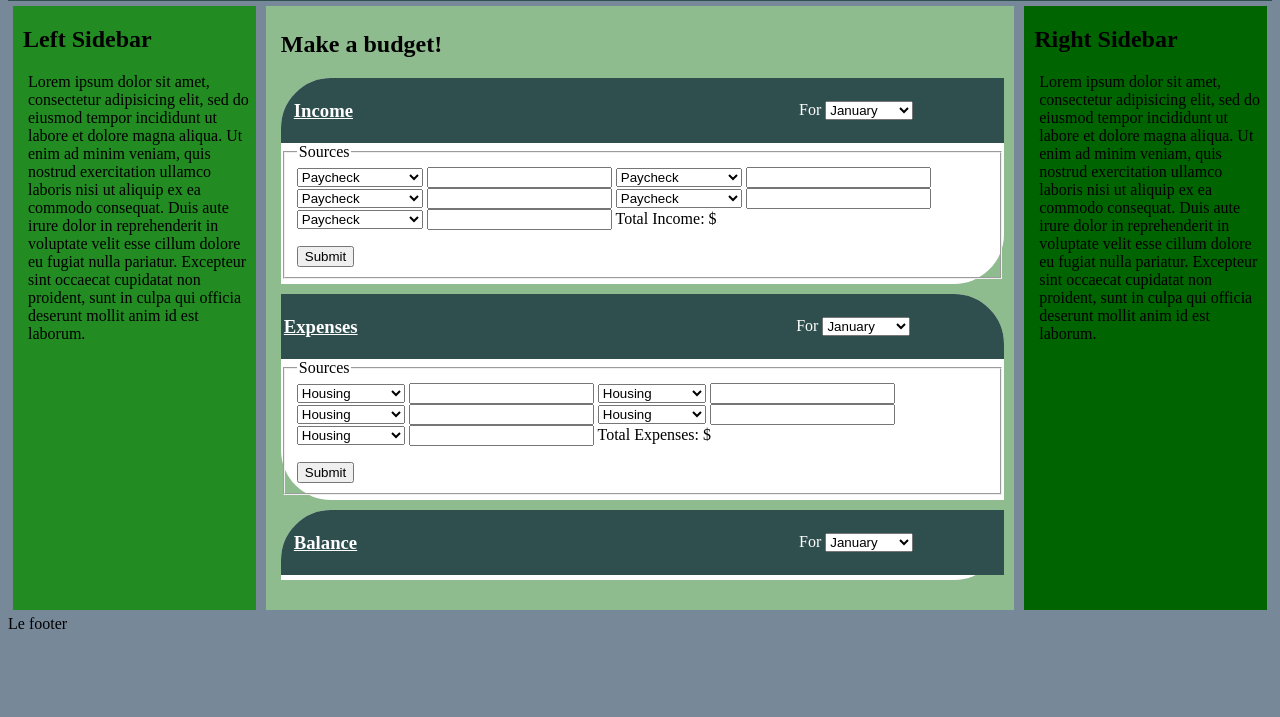
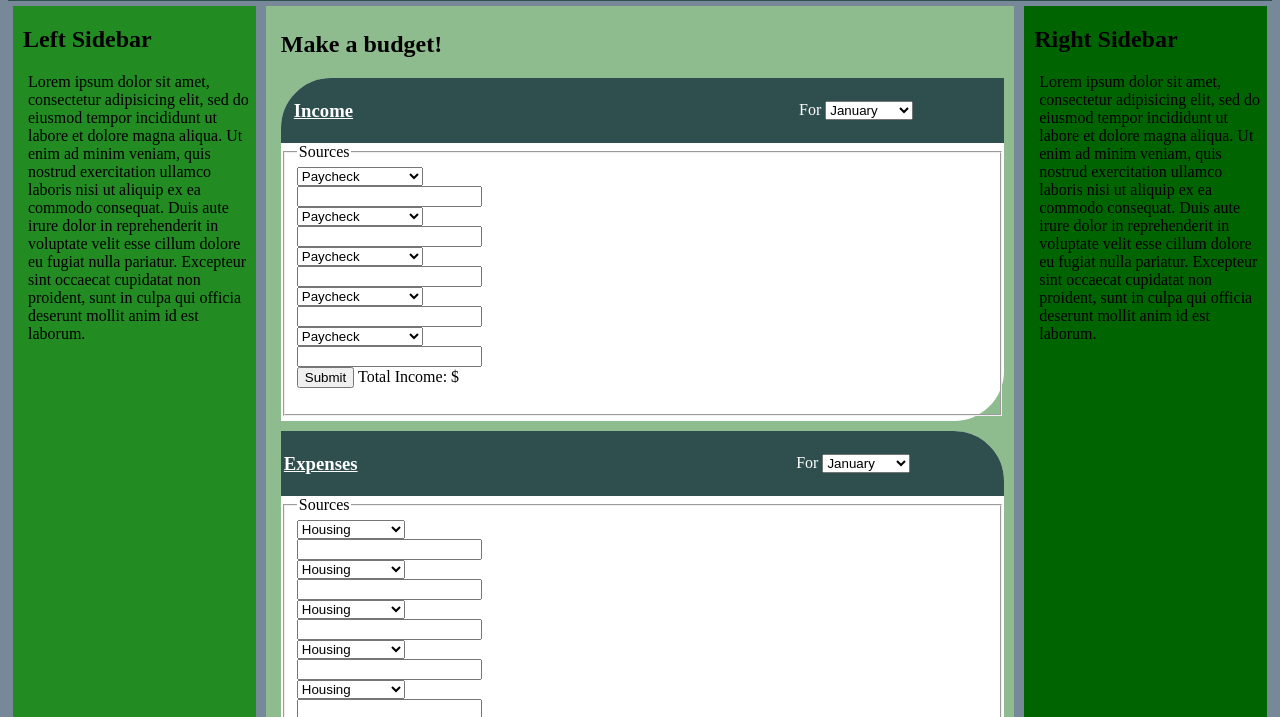
Before and after one commit to tylerbyte-tiy/final-project, a plain HTML site: page index.html in a window 1280 px wide. Shown: the part 76-793 px from the top of the page. Drawn offline with Linux system fonts and the light colour scheme.

Commit message:
feat (style) Align income & expenses left

```diff
--- a/index.html
+++ b/index.html
@@ -12,10 +12,10 @@
       <img class="dollar-sign" src="dollar-sign.png" alt="" />
       <nav>
         <ul>
-          <li><a href="index.html"><button>Home</button></a></li>
-          <li><a href="sign-up.html"><button>Sign Up/Log In</button></a></li>
-          <li><a href="#"><button>Search</button></a></li>
-          <li><a href="#"><button>Profile</button></a></li>
+          <li><a href="index.html"><button class="nav-button">Home</button></a></li>
+          <li><a href="sign-up.html"><button class="nav-button">Sign Up/Log In</button></a></li>
+          <li><a href="#"><button class="nav-button">Search</button></a></li>
+          <li><a href="#"><button class="nav-button">Profile</button></a></li>
         </ul>
       </nav>
     </header>
@@ -50,7 +50,7 @@
     <fieldset>
         <legend>Sources</legend>
         <label for="username">
-          <select>
+          <select  class="align-left">
             <option value="">Paycheck</option>
             <option value="">Side job</option>
             <option value="">Gift</option>
@@ -58,10 +58,10 @@
             <option value="">Other</option>
           </select>
         </label>
-        <input id="username" type="text" name="username">
+        <input class="align-left" id="username" type="text" name="username">
 
         <label for="username">
-          <select>
+          <select class="align-left">
             <option value="">Paycheck</option>
             <option value="">Side job</option>
             <option value="">Gift</option>
@@ -69,10 +69,10 @@
             <option value="">Other</option>
           </select>
         </label>
-        <input id="" type="text" name="username">
+        <input  class="align-left" id="" type="text" name="username">
 
         <label for="username">
-          <select>
+          <select class="align-left">
             <option value="">Paycheck</option>
             <option value="">Side job</option>
             <option value="">Gift</option>
@@ -80,10 +80,10 @@
             <option value="">Other</option>
           </select>
         </label>
-        <input id="" type="text" name="username">
+        <input  class="align-left" id="" type="text" name="username">
 
         <label for="username">
-          <select>
+          <select  class="align-left">
             <option value="">Paycheck</option>
             <option value="">Side job</option>
             <option value="">Gift</option>
@@ -91,10 +91,10 @@
             <option value="">Other</option>
           </select>
         </label>
-        <input id="" type="text" name="username">
+        <input  class="align-left" id="" type="text" name="username">
 
         <label for="username">
-          <select>
+          <select class="align-left">
             <option value="">Paycheck</option>
             <option value="">Side job</option>
             <option value="">Gift</option>
@@ -102,12 +102,16 @@
             <option value="">Other</option>
           </select>
         </label>
-        <input id="" type="text" name="username">
+        <input  class="align-left" id="" type="text" name="username">
 
-        <label for="password">Total Income: </label>
-        $<p id= "total-income"></p>
+        <div class="align-left">
+          <input type="submit" value="Submit">
 
-    <input type="submit" value="Submit">
+          <label for="password">Total Income: </label>
+          $<p id= "total-income"></p>
+
+        </div>
+
   </fieldset>
 </form>
 
@@ -134,7 +138,7 @@
     <fieldset>
         <legend>Sources</legend>
         <label for="username">
-          <select>
+          <select class="align-left">
             <option value="">Housing</option>
             <option value="">Transportation</option>
             <option value="">Food</option>
@@ -142,10 +146,10 @@
             <option value="">Other</option>
           </select>
         </label>
-        <input id="" type="text" name="username">
+        <input class="align-left" id="" type="text" name="username">
 
         <label for="username">
-          <select>
+          <select class="align-left">
             <option value="">Housing</option>
             <option value="">Transportation</option>
             <option value="">Food</option>
@@ -153,10 +157,10 @@
             <option value="">Other</option>
           </select>
         </label>
-        <input id="" type="text" name="username">
+        <input class="align-left" id="" type="text" name="username">
 
         <label for="username">
-          <select>
+          <select class="align-left">
             <option value="">Housing</option>
             <option value="">Transportation</option>
             <option value="">Food</option>
@@ -164,10 +168,10 @@
             <option value="">Other</option>
           </select>
         </label>
-        <input id="" type="text" name="username">
+        <input class="align-left" id="" type="text" name="username">
 
         <label for="username">
-          <select>
+          <select class="align-left">
             <option value="">Housing</option>
             <option value="">Transportation</option>
             <option value="">Food</option>
@@ -175,10 +179,10 @@
             <option value="">Other</option>
           </select>
         </label>
-        <input id="" type="text" name="username">
+        <input class="align-left" id="" type="text" name="username">
 
         <label for="username">
-          <select>
+          <select class="align-left">
             <option value="">Housing</option>
             <option value="">Transportation</option>
             <option value="">Food</option>
@@ -186,12 +190,14 @@
             <option value="">Other</option>
           </select>
         </label>
-        <input id="" type="text" name="username">
+        <input class="align-left" id="" type="text" name="username">
 
-        <label for="password">Total Expenses: </label>
-        $<p id= "total-expenses"></p>
+        <div class="align-left">
+          <input type="submit" value="Submit">
+          <label for="password">Total Expenses: </label>
+          $<p id= "total-expenses"></p>
+        </div>
 
-    <input type="submit" value="Submit">
   </fieldset>
 </form>
         </article>
@@ -213,6 +219,7 @@
                     <option value="">November</option>
                     <option value="">December</option></select></time>
           </header>
+          <button class="calculate-button" type="button" name="button">Calculate Balance</button>
 
         </article>
 
--- a/styles/main.css
+++ b/styles/main.css
@@ -107,7 +107,7 @@ li{
   display: inline;
 }
 
-button{
+.nav-button{
   background-color: lightslategray;
   color: darkslategray;
   font-size: 20px;
@@ -116,6 +116,9 @@ button{
   width: auto;
   border-right: 15px solid darkslategray;
 }
+.calculate-button{
+
+}
 p{
   padding-left: 5px;
 }
```
